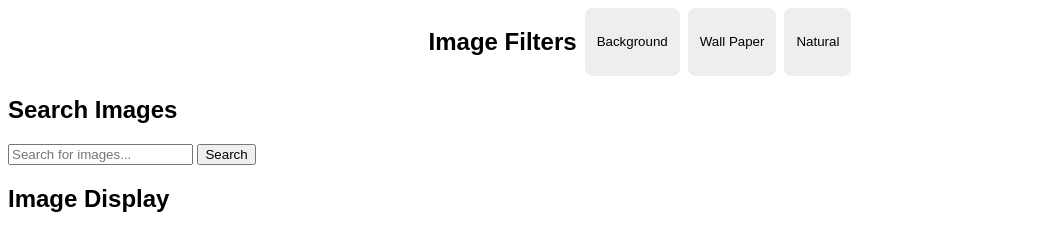
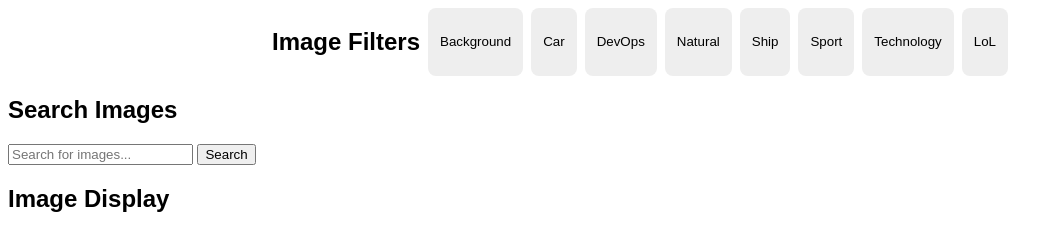
Before and after one commit to NiRo828/NY_Image_Display, a plain HTML site: page index.html in a window 1280 px wide. Shown: the top 249 px of the page, without its empty margins (0-1063 px from the left). Drawn offline with Linux system fonts and the light colour scheme.

Commit message:
added pre configured buttons

```diff
--- a/index.html
+++ b/index.html
@@ -14,8 +14,14 @@
     <section id="tag-filters">
         <h2 class="visually-hidden">Image Filters</h2>
         <button class="tag" data-tag="Background">Background</button>
-        <button class="tag" data-tag="Wall Paper">Wall Paper</button>
+        <button class="tag" data-tag="Car">Car</button>
+        <button class="tag" data-tag="DevOps">DevOps</button>
         <button class="tag" data-tag="Natural">Natural</button>
+        <button class="tag" data-tag="Ship">Ship</button>
+        <button class="tag" data-tag="Sport">Sport</button>
+        <button class="tag" data-tag="Technology">Technology</button>
+        <button class="tag" data-tag="LoL">LoL</button>
+
         <!-- Add more tags as needed -->
     </section>
 
```
